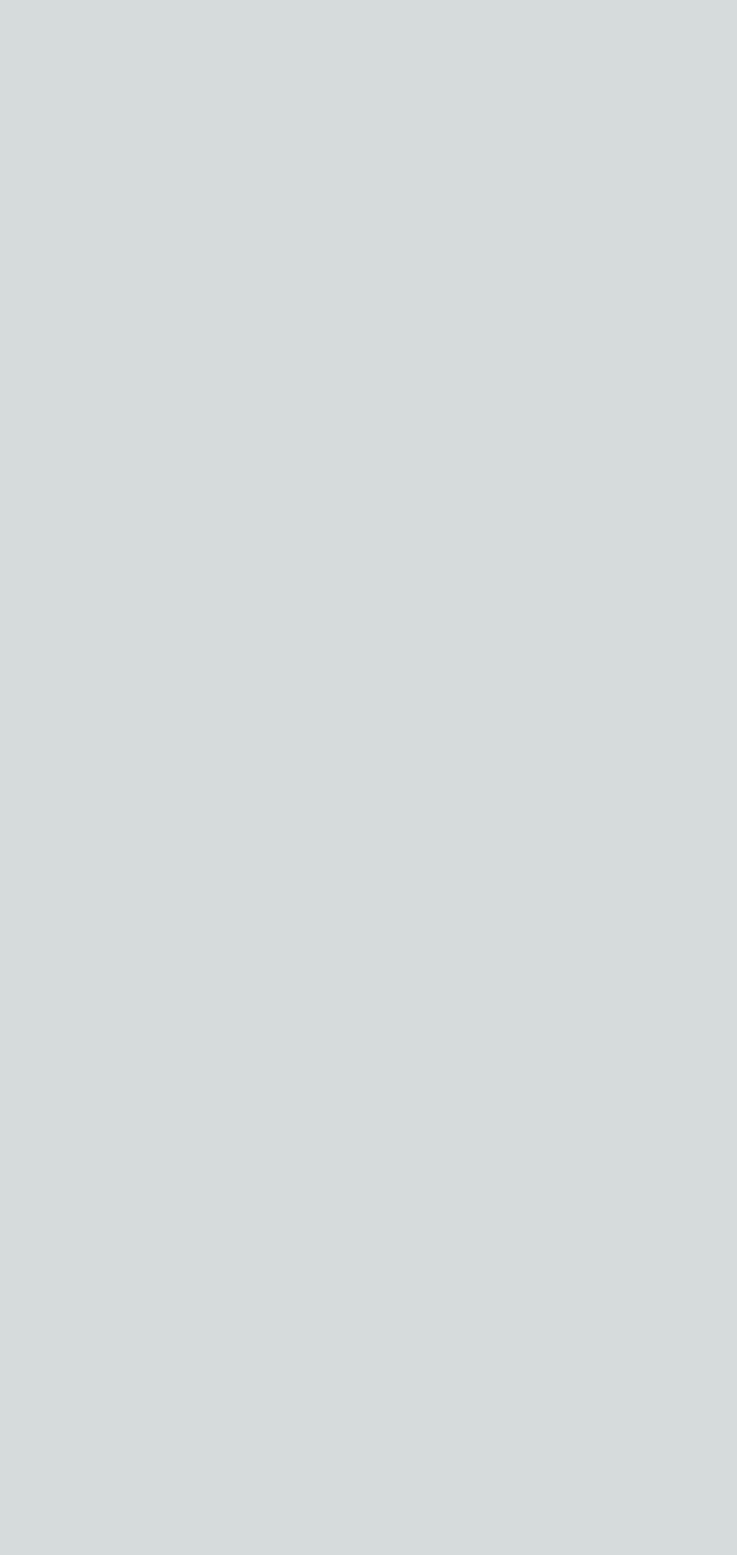
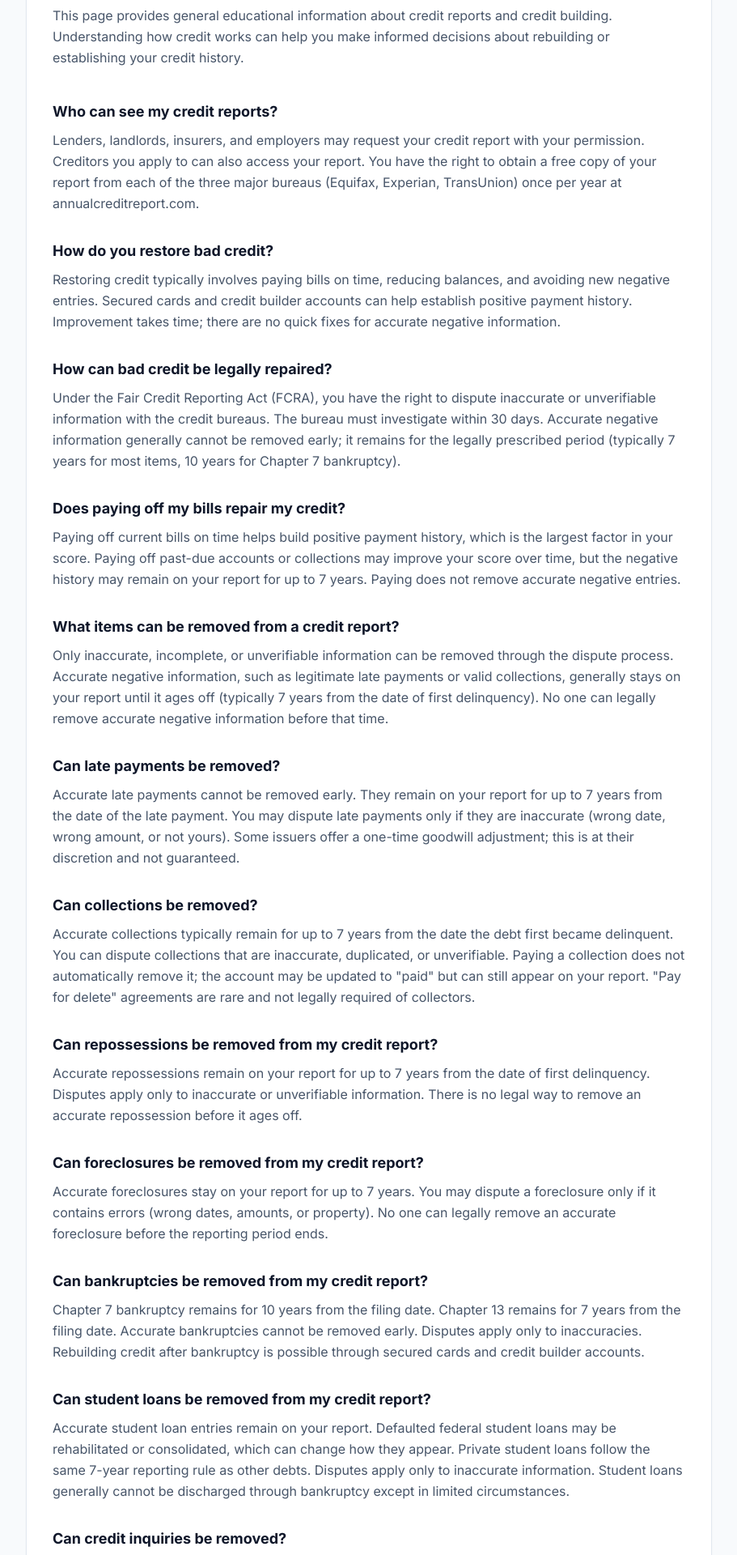
Before and after one commit to Holagpt-ai/badcreditfirst-v3, a Next.js app: page /faq in a window 1280 px wide. Before the commit this address had no page. Shown: the part 200-2120 px from the top of the page at 81% size, without its empty margins (184-1095 px from the left). Before the commit the page ends 800 px from the top, so only its background shows below. Built offline with nearby package versions, Linux system fonts and the light colour scheme.

Commit message:
content: add FAQ page for credit education and compliance

```diff
--- /dev/null
+++ b/app/faq/page.tsx
@@ -0,0 +1,112 @@
+import Link from 'next/link';
+
+export default function FAQPage() {
+  return (
+    <div className="min-h-screen bg-slate-50 text-slate-900">
+      <main className="max-w-4xl mx-auto px-6 py-12">
+        <div className="bg-white border border-slate-200 rounded-xl shadow-sm p-8">
+          <h1 className="text-3xl font-bold tracking-tight text-slate-900 mb-6">
+            Frequently Asked Questions
+          </h1>
+          <p className="text-slate-600 leading-relaxed mb-10">
+            This page provides general educational information about credit reports and credit building. Understanding how credit works can help you make informed decisions about rebuilding or establishing your credit history.
+          </p>
+
+          <section className="space-y-8">
+            <div>
+              <h2 className="text-lg font-bold text-slate-900 mb-2">Who can see my credit reports?</h2>
+              <p className="text-slate-600 leading-relaxed">
+                Lenders, landlords, insurers, and employers may request your credit report with your permission. Creditors you apply to can also access your report. You have the right to obtain a free copy of your report from each of the three major bureaus (Equifax, Experian, TransUnion) once per year at annualcreditreport.com.
+              </p>
+            </div>
+
+            <div>
+              <h2 className="text-lg font-bold text-slate-900 mb-2">How do you restore bad credit?</h2>
+              <p className="text-slate-600 leading-relaxed">
+                Restoring credit typically involves paying bills on time, reducing balances, and avoiding new negative entries. Secured cards and credit builder accounts can help establish positive payment history. Improvement takes time; there are no quick fixes for accurate negative information.
+              </p>
+            </div>
+
+            <div>
+              <h2 className="text-lg font-bold text-slate-900 mb-2">How can bad credit be legally repaired?</h2>
+              <p className="text-slate-600 leading-relaxed">
+                Under the Fair Credit Reporting Act (FCRA), you have the right to dispute inaccurate or unverifiable information with the credit bureaus. The bureau must investigate within 30 days. Accurate negative information generally cannot be removed early; it remains for the legally prescribed period (typically 7 years for most items, 10 years for Chapter 7 bankruptcy).
+              </p>
+            </div>
+
+            <div>
+              <h2 className="text-lg font-bold text-slate-900 mb-2">Does paying off my bills repair my credit?</h2>
+              <p className="text-slate-600 leading-relaxed">
+                Paying off current bills on time helps build positive payment history, which is the largest factor in your score. Paying off past-due accounts or collections may improve your score over time, but the negative history may remain on your report for up to 7 years. Paying does not remove accurate negative entries.
+              </p>
+            </div>
+
+            <div>
+              <h2 className="text-lg font-bold text-slate-900 mb-2">What items can be removed from a credit report?</h2>
+              <p className="text-slate-600 leading-relaxed">
+                Only inaccurate, incomplete, or unverifiable information can be removed through the dispute process. Accurate negative information, such as legitimate late payments or valid collections, generally stays on your report until it ages off (typically 7 years from the date of first delinquency). No one can legally remove accurate negative information before that time.
+              </p>
+            </div>
+
+            <div>
+              <h2 className="text-lg font-bold text-slate-900 mb-2">Can late payments be removed?</h2>
+              <p className="text-slate-600 leading-relaxed">
+                Accurate late payments cannot be removed early. They remain on your report for up to 7 years from the date of the late payment. You may dispute late payments only if they are inaccurate (wrong date, wrong amount, or not yours). Some issuers offer a one-time goodwill adjustment; this is at their discretion and not guaranteed.
+              </p>
+            </div>
+
+            <div>
+              <h2 className="text-lg font-bold text-slate-900 mb-2">Can collections be removed?</h2>
+              <p className="text-slate-600 leading-relaxed">
+                Accurate collections typically remain for up to 7 years from the date the debt first became delinquent. You can dispute collections that are inaccurate, duplicated, or unverifiable. Paying a collection does not automatically remove it; the account may be updated to &quot;paid&quot; but can still appear on your report. &quot;Pay for delete&quot; agreements are rare and not legally required of collectors.
+              </p>
+            </div>
+
+            <div>
+              <h2 className="text-lg font-bold text-slate-900 mb-2">Can repossessions be removed from my credit report?</h2>
+              <p className="text-slate-600 leading-relaxed">
+                Accurate repossessions remain on your report for up to 7 years from the date of first delinquency. Disputes apply only to inaccurate or unverifiable information. There is no legal way to remove an accurate repossession before it ages off.
+              </p>
+            </div>
+
+            <div>
+              <h2 className="text-lg font-bold text-slate-900 mb-2">Can foreclosures be removed from my credit report?</h2>
+              <p className="text-slate-600 leading-relaxed">
+                Accurate foreclosures stay on your report for up to 7 years. You may dispute a foreclosure only if it contains errors (wrong dates, amounts, or property). No one can legally remove an accurate foreclosure before the reporting period ends.
+              </p>
+            </div>
+
+            <div>
+              <h2 className="text-lg font-bold text-slate-900 mb-2">Can bankruptcies be removed from my credit report?</h2>
+              <p className="text-slate-600 leading-relaxed">
+                Chapter 7 bankruptcy remains for 10 years from the filing date. Chapter 13 remains for 7 years from the filing date. Accurate bankruptcies cannot be removed early. Disputes apply only to inaccuracies. Rebuilding credit after bankruptcy is possible through secured cards and credit builder accounts.
+              </p>
+            </div>
+
+            <div>
+              <h2 className="text-lg font-bold text-slate-900 mb-2">Can student loans be removed from my credit report?</h2>
+              <p className="text-slate-600 leading-relaxed">
+                Accurate student loan entries remain on your report. Defaulted federal student loans may be rehabilitated or consolidated, which can change how they appear. Private student loans follow the same 7-year reporting rule as other debts. Disputes apply only to inaccurate information. Student loans generally cannot be discharged through bankruptcy except in limited circumstances.
+              </p>
+            </div>
+
+            <div>
+              <h2 className="text-lg font-bold text-slate-900 mb-2">Can credit inquiries be removed?</h2>
+              <p className="text-slate-600 leading-relaxed">
+                Hard inquiries (from applications for credit) remain on your report for up to 2 years but typically affect your score less over time. You may dispute inquiries you did not authorize. Soft inquiries (checking your own score, pre-approvals) do not affect your score and are not visible to lenders. Accurate hard inquiries from applications you made generally cannot be removed early.
+              </p>
+            </div>
+          </section>
+
+          <p className="mt-10 pt-8 border-t border-slate-200 text-sm text-slate-500 italic">
+            This information is for educational purposes only and does not constitute legal or financial advice.
+          </p>
+
+          <Link href="/" className="mt-6 inline-block text-blue-600 hover:underline text-sm font-medium">
+            ← Return to Home
+          </Link>
+        </div>
+      </main>
+    </div>
+  );
+}
```
